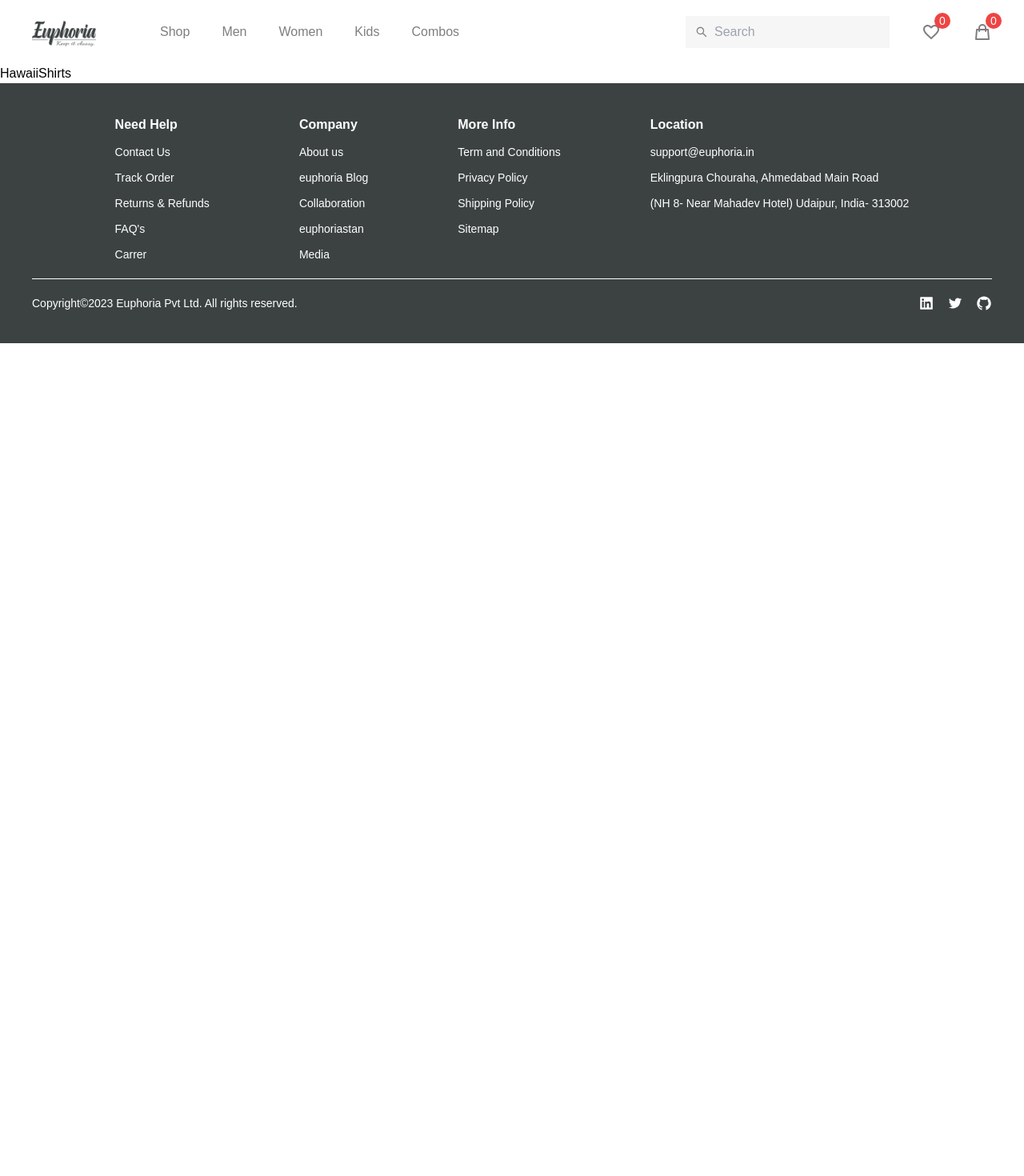
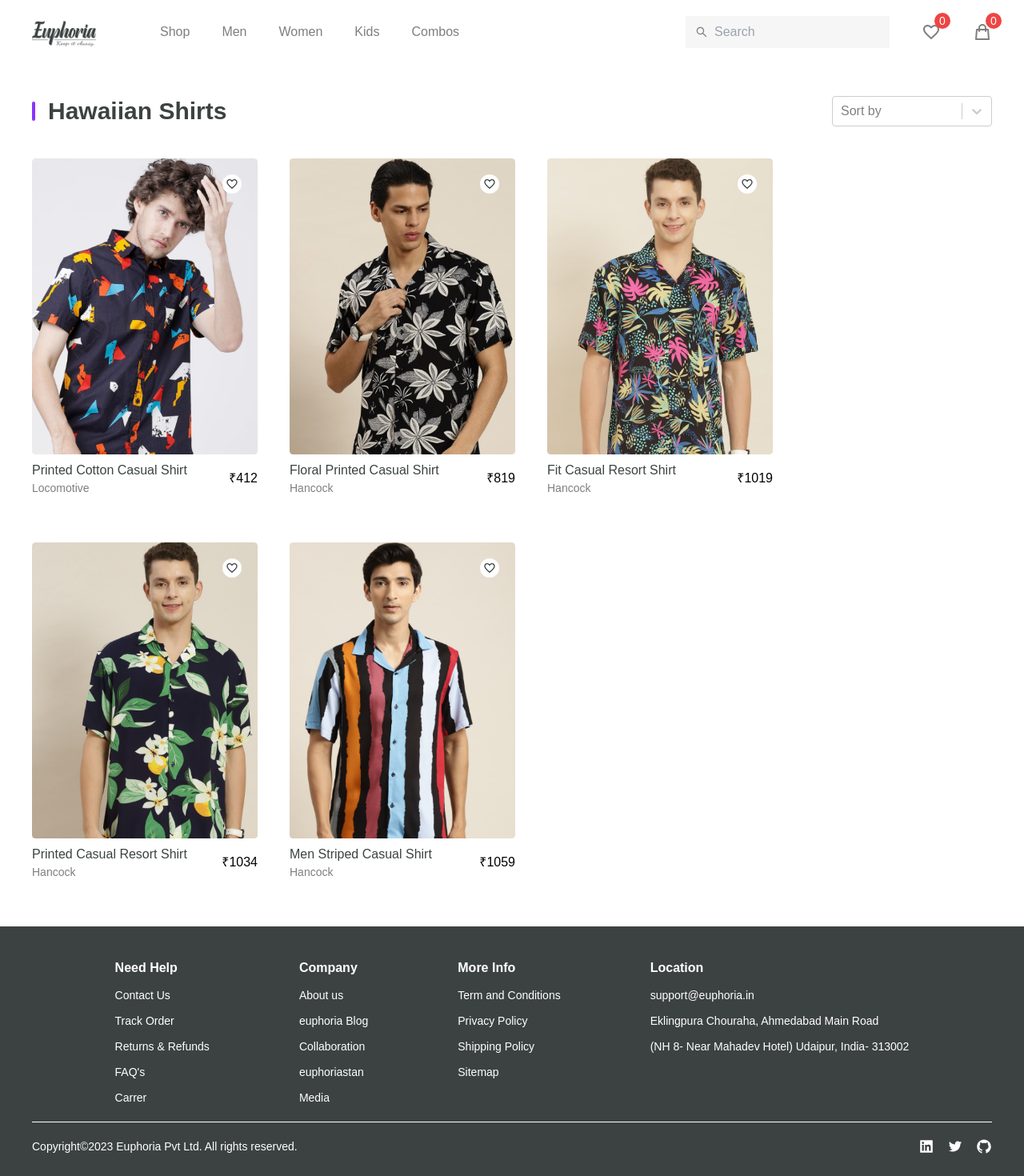
Before and after one commit to PrtHub/Euphoria-EcommerceApplication, a React (Vite) app: page /hawaii-shirts in a window 1280 px wide. Shown: the top 1470 px of the page at 80% size. Before the commit the page ends 800 px from the top, so only its background shows below. Built offline with nearby package versions, Linux system fonts and the light colour scheme; a web font is replaced by a local one.

Commit message:
hawaiian shirts page created

```diff
--- a/src/data/data.js
+++ b/src/data/data.js
@@ -69,6 +69,7 @@ import {
   top5,
   top6,
 } from "../assets/images/Arrival";
+import { hawai1, hawai2, hawai3, hawai4, hawai5 } from "../assets/images/BigSaving";
 import {
   T1,
   T10,
@@ -635,6 +636,69 @@ export const Brands = [
 ];
 
 export const products = [
+   // big saving zone
+   {
+    id: 3454,
+    img: hawai1,
+    title: "Men Striped Casual Shirt",
+    brand: "Hancock",
+    price: "1059",
+    category: "men",
+    zone: "hawai",
+    color: "Multi colour",
+    tag: "shirts",
+    range: "Under 1500",
+    isNew: false,
+  },
+   {
+    id: 3455,
+    img: hawai2,
+    title: "Fit Casual Resort Shirt",
+    brand: "Hancock",
+    price: "1019",
+    zone: "hawai",
+    color: "Multi colour",
+    tag: "shirts",
+    range: "Under 1500",
+    isNew: false,
+  },
+   {
+    id: 3456,
+    img: hawai3,
+    title: "Floral Printed Casual Shirt",
+    brand: "Hancock",
+    price: "819",
+    zone: "hawai",
+    color: "black",
+    tag: "shirts",
+    range: "Under 1000",
+    isNew: false,
+  },
+   {
+    id: 3457,
+    img: hawai4,
+    title: "Printed Cotton Casual Shirt",
+    brand: "Locomotive",
+    price: "412",
+    zone: "hawai",
+    color: "blue",
+    tag: "shirts",
+    range: "Under 500",
+    isNew: false,
+  },
+   {
+    id: 3458,
+    img: hawai5,
+    title: "Printed Casual Resort Shirt",
+    brand: "Hancock",
+    price: "1034",
+    zone: "hawai",
+    color: "blue",
+    tag: "shirts",
+    range: "Under 1500",
+    isNew: false,
+  },
+
   //Trending
   {
     id: 2432,
--- a/src/pages/BigSavingProduct/HawaiiShirts.jsx
+++ b/src/pages/BigSavingProduct/HawaiiShirts.jsx
@@ -1,8 +1,71 @@
+import Select from "react-select"
+import { ProductCard, SEO, TitleCard } from "../../components"
+import { useState } from "react";
+import { products } from "../../data/data";
 
 
 const HawaiiShirts = () => {
+   const zone = "hawai"
+    const [sortBy, setSortBy] = useState("lowToHigh");
+
+    const filteredProducts = products.filter(
+      (product) => product.zone === zone
+    );
+
+    const sortedProductsByPrice = (products, sortBy) => {
+      const sortedProducts = [...products];
+      if (sortBy === "lowToHigh") {
+        sortedProducts.sort((a, b) => a.price - b.price);
+      } else if (sortBy === "highToLow") {
+        sortedProducts.sort((a, b) => b.price - a.price);
+      }
+      return sortedProducts;
+    };
+
+    const sortOptions = [
+      { value: "lowToHigh", label: "Price: Low to High" },
+      { value: "highToLow", label: "Price: High to Low" },
+    ];
   return (
-    <div>HawaiiShirts</div>
+    <>
+     <SEO
+        title={`Online Shopping for Hawai Beach Shirts - Euphoria`}
+        desc="Online Shopping for Men, Women & Kids Fashion with exclusive deals"
+      />
+      <section className="w-full h-full flex flex-col items-start justify-start px-5 xl:px-10 py-10 gap-10 ">
+        <header className="w-full h-full flex items-start lg:items-center ">
+          <TitleCard title="Hawaiian Shirts" />
+          <div className="flex flex-col lg:flex-row  items-center gap-4">
+            <Select
+              name="sort"
+              value={sortBy}
+              onChange={(selectedOption) => setSortBy(selectedOption.value)}
+              isClearable={true}
+              isSearchable={true}
+              options={sortOptions}
+              getOptionLabel={(option) => option.label}
+              getOptionValue={(option) => option.value}
+              placeholder="Sort by"
+              classNamePrefix="select"
+              className="w-[120px] sm:w-[200px] text-black outline-none"
+            />
+          </div>
+        </header>
+        <section className="w-full h-full flex flex-wrap items-center justify-center md:justify-start gap-10">
+          {sortedProductsByPrice(filteredProducts, sortBy).map((product) => (
+            <main key={product.id}>
+              <ProductCard
+               id={product.id}
+                img={product.img}
+                title={product.title}
+                price={product.price}
+                brand={product.brand}
+              />
+            </main>
+          ))}
+        </section>
+      </section>
+    </>
   )
 }
 
```
